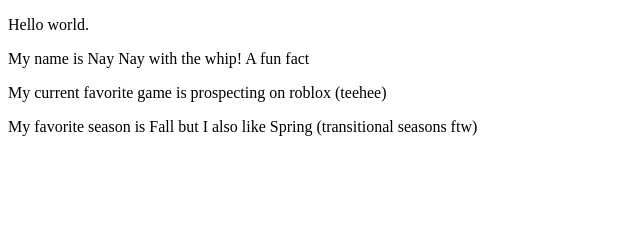
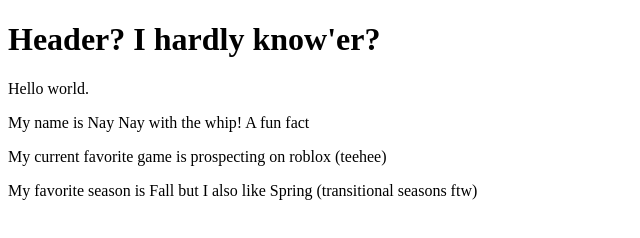
Before and after one commit to nspiro-hub/demo_website, a plain HTML site: page index.html in a window 1280 px wide. Shown: the whole page, without its empty margins (0-640 px from the left). Drawn offline with Linux system fonts and the light colour scheme.

Commit message:
Update index.html
Learning how to create a header

```diff
--- a/index.html
+++ b/index.html
@@ -15,6 +15,9 @@
 <!-- Begins the visible content of the webpage -->
 <body>
 
+  <!--Header for the website-->
+  <h1>Header? I hardly know'er?</h1>
+
   <!-- Paragraph 1: Displays a basic greeting -->
   <p>Hello world.</p>
 
```
